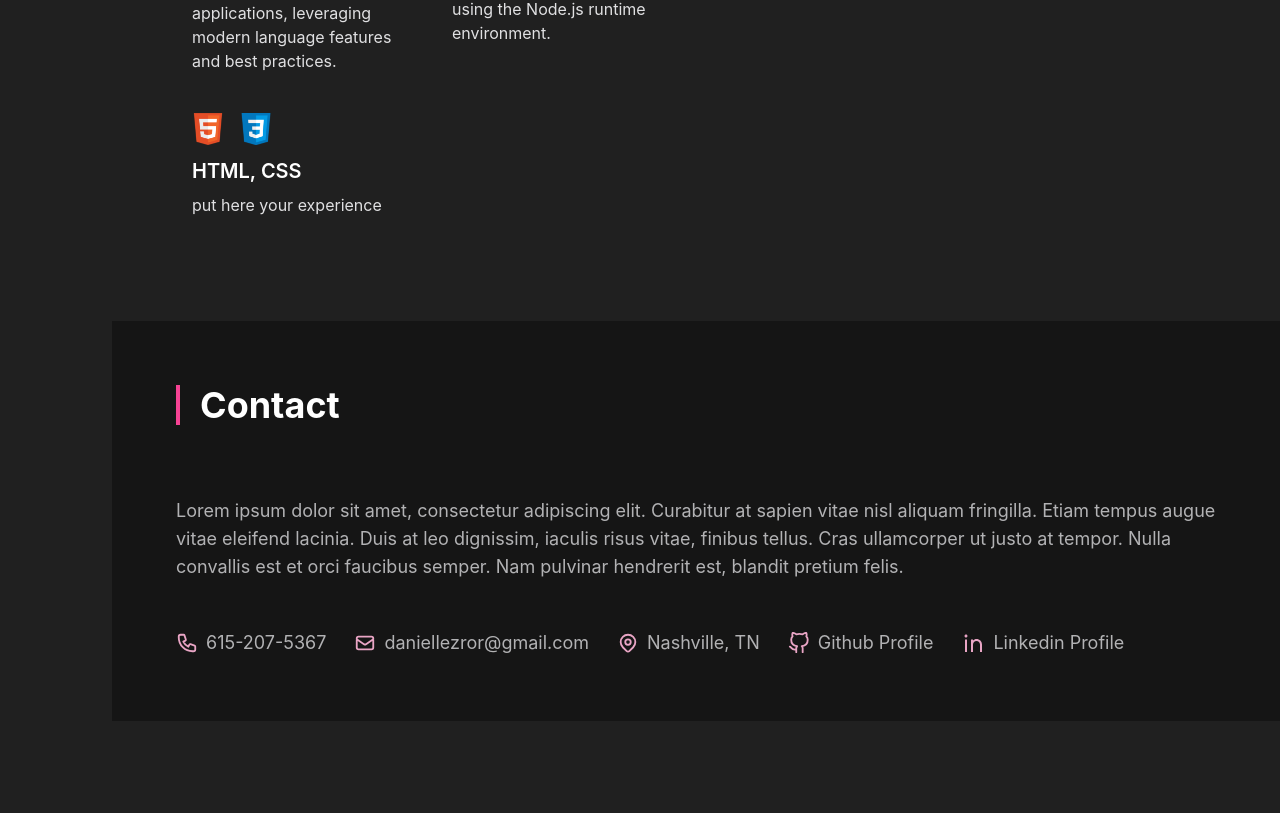
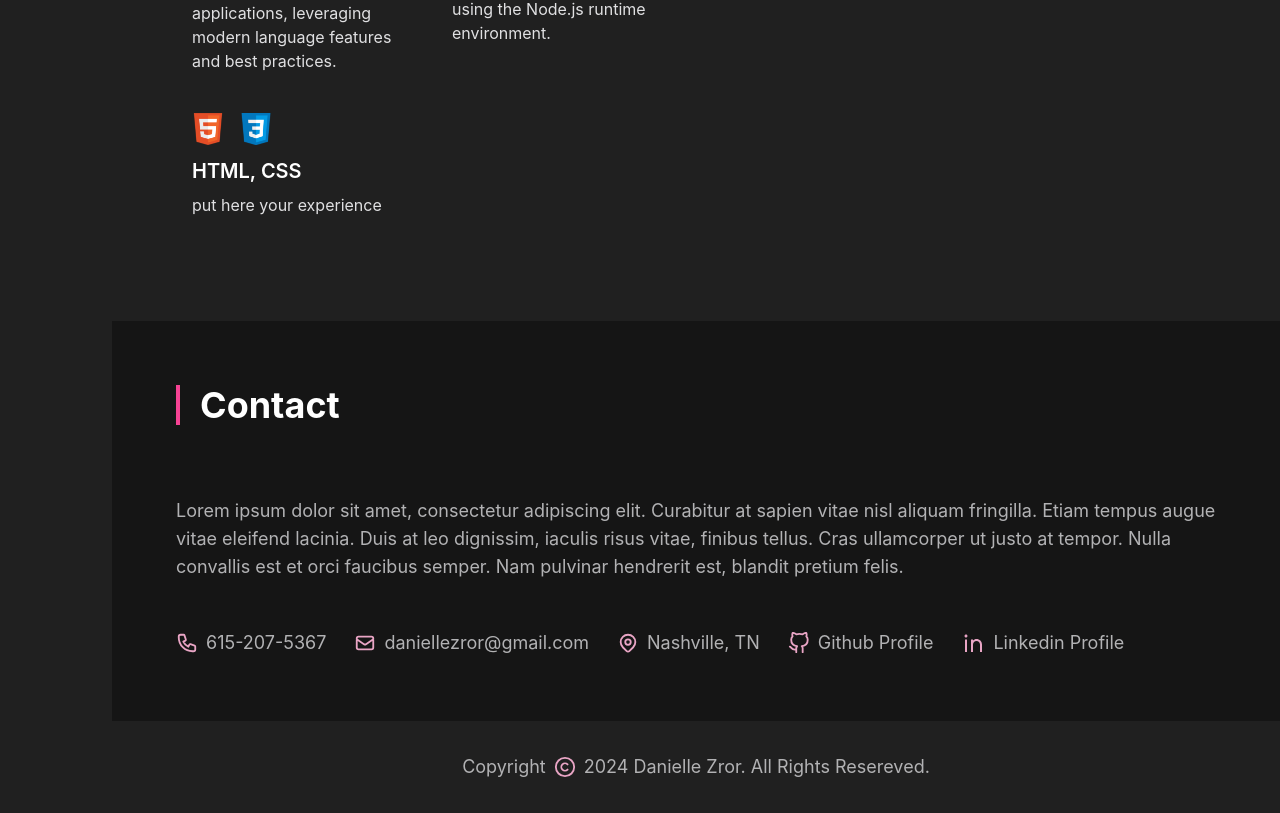
Before and after one commit to DanielleZror/DanielleZror.github.io, a React (Create React App) app: page / in a window 1280 px wide. Shown: the part 3707-4520 px from the top of the page. Before the commit the page ends 4428 px from the top, so only its background shows below. Built offline with nearby package versions, Linux system fonts and the light colour scheme.

Commit message:
add Copyright

```diff
--- a/src/App.tsx
+++ b/src/App.tsx
@@ -5,6 +5,7 @@ import About from './components/About'
 import Skills from './components/Skills'
 import Resume from './components/Resume'
 import Contact from './components/Contact'
+import Copyright from './components/Copyright'
 
 function App() {
   let observerRefs = useRef<HTMLHeadingElement[] | null[]>([])
@@ -25,6 +26,7 @@ function App() {
             </div>
           )
         })}
+        <Copyright />
       </main>
     </>
   )
--- /dev/null
+++ b/src/components/Copyright.tsx
@@ -0,0 +1,16 @@
+
+import { LuCopyright } from "react-icons/lu"
+
+export default function Copyright() {
+    return (
+        <div className="bg-black flex flex-row m-8 items-center justify-center">
+            <h5 className="mr-2 ">
+                Copyright
+            </h5>
+            <LuCopyright size={22} color="#E9A5C5" />
+            <h5 className="ml-2 ">
+                2024 Danielle Zror. All Rights Resereved.
+            </h5>
+        </div>
+    )
+}
```
